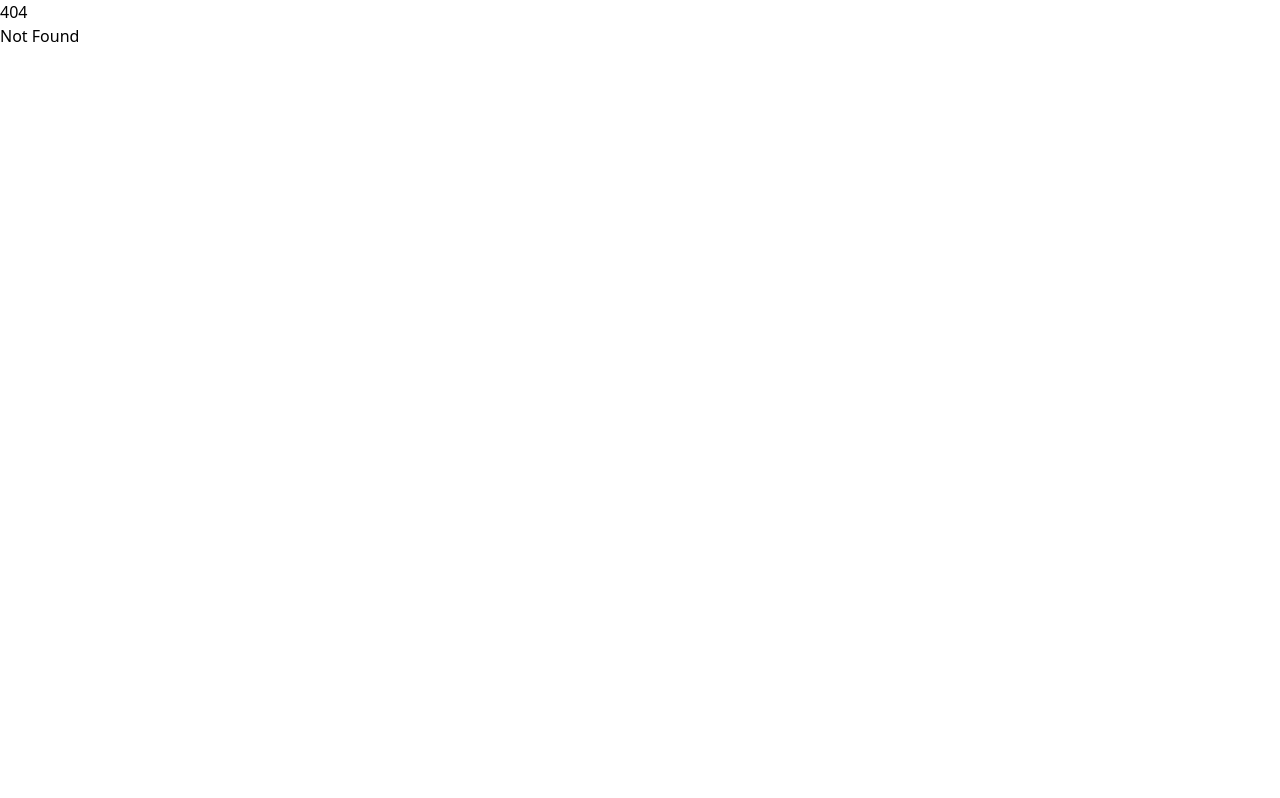
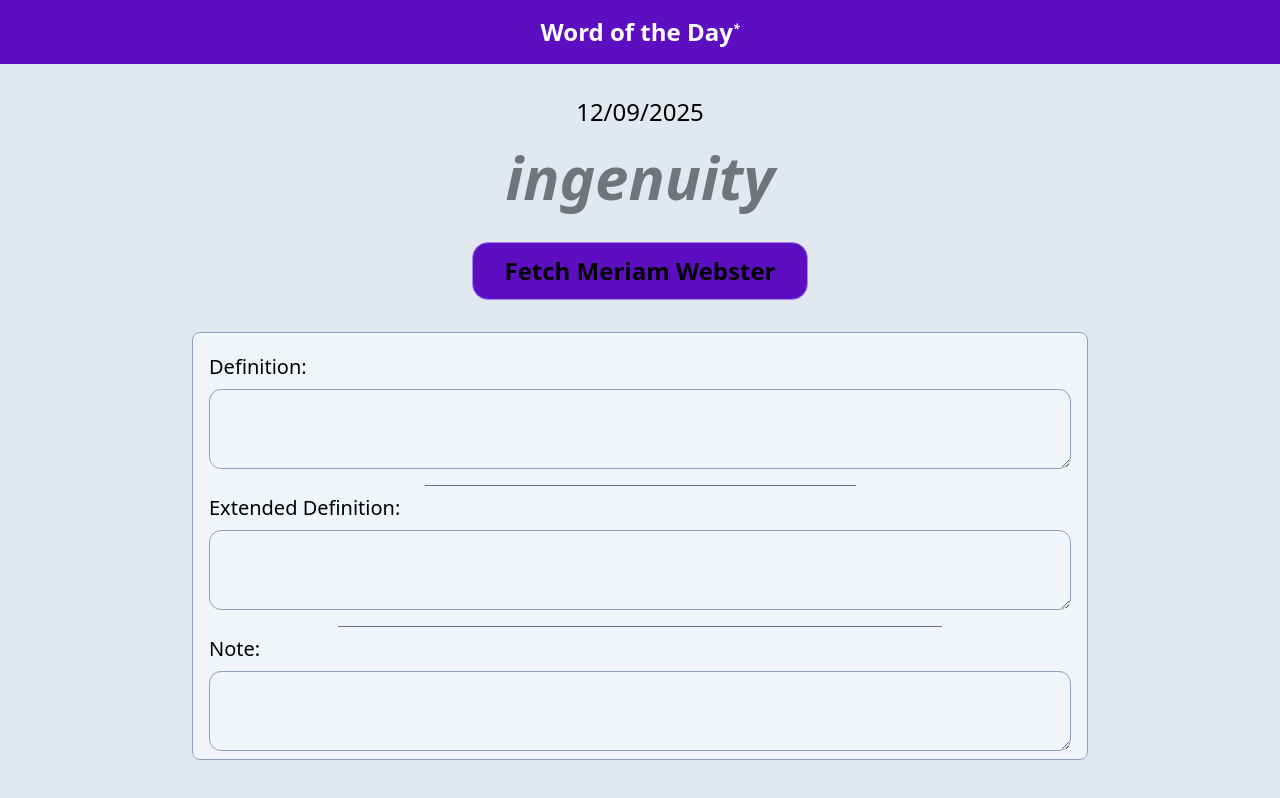
Before and after one commit to Somebody32x2/WordOfTheDay, a SvelteKit app: page /admin in a window 1280 px wide. Before the commit this address had no page. Shown: the top 798 px of the page. Built offline with nearby package versions, Linux system fonts and the light colour scheme; no server answers.

Commit message:
Admin page start

```diff
--- a/src/routes/+page.svelte
+++ b/src/routes/+page.svelte
@@ -1,7 +1,7 @@
 <script>
     import {MiramWebsterToHTML} from "$lib/MiriamWebsterParser.js";
     import { PUBLIC_TITLE } from "$env/static/public";
-    // TODO: change the title to today's word
+    // TODO: change the title to today's word, theme switcher
     let today = "alacrity"
     let day = "12/8/2025"
     let def = MiramWebsterToHTML("{bc}promptness in response {bc}cheerful readiness ")
--- /dev/null
+++ b/src/routes/admin/+page.svelte
@@ -0,0 +1,57 @@
+<script>
+    import {MiramWebsterToHTML} from "$lib/MiriamWebsterParser.js";
+    import {PUBLIC_TITLE, PUBLIC_API_ENDPOINT} from "$env/static/public";
+    // TODO: change the title to today's word, theme switcher
+    let today = ""
+    let day = Intl.DateTimeFormat('en-US', {
+        month: '2-digit',
+        day: '2-digit',
+        year: 'numeric'
+    }).format(new Date())
+    let def = MiramWebsterToHTML("{bc}promptness in response {bc}cheerful readiness ")
+    let extended_def = MiramWebsterToHTML("she accepted the invitation with {wi}alacrity{/wi}")
+    let note = "From Shakespeare.. lorem ipsum this field is optional "
+
+    let entries = {
+        "def": "",
+        "extended_def": "",
+        "note": ""
+    }
+
+    function fetchMW() {
+
+    }
+</script>
+<div class="w-full flex flex-col items-center dark:bg-gray-900 bg-slate-200 dark:text-white min-h-[100vh] pb-10">
+    <div class="w-full bg-violet-800 flex justify-center">
+        <h1 class="text-white font-bold text-center text-2xl m-4">{PUBLIC_TITLE} Word of the Day<i
+                class="text-xs relative bottom-[0.55rem] lg:bottom-[0.5rem]">*</i></h1>
+    </div>
+    <div class="w-[70%] mt-8 flex flex-col items-center">
+        <h4 class="w-full text-center text-2xl mb-2">{day}</h4>
+        <input placeholder="ingenuity" class="pb-2 text-4xl md:text-6xl font-bold italic text-center dark:bg-slate-600 rounded-2xl" bind:value={today}>
+    </div>
+    <button on:click={fetchMW} class="mt-4 text-2xl bg-violet-800 py-3 rounded-2xl px-8 font-bold border border-violet-400 hover:bg-violet-900 active:bg-violet-950 active:ring-4 transition-all ring-violet-500">Fetch Meriam Webster</button>
+    <div id="detailsbox" class="md:w-[70%] flex flex-col mt-8 min-h-80 bg-slate-100 dark:bg-slate-800 text-center text-xl mb-2 px-4 rounded-lg border-slate-400 border pt-3">
+
+        <h3>Definition:</h3>
+        <textarea bind:value={entries["def"]}></textarea>
+        <hr class="border-slate-500 mx-auto mt-2" style="width: {3+2*1}0%;"/>
+        <h3>Extended Definition:</h3>
+        <textarea bind:value={entries["extended_def"]}></textarea>
+        <hr class="border-slate-500 mx-auto mt-2" style="width: {3+2*2}0%;"/>
+        <h3>Note: </h3>
+        <textarea bind:value={entries["note"]}></textarea>
+
+
+    </div>
+</div>
+<style>
+    @reference "tailwindcss";
+    textarea {
+        @apply w-full border border-slate-400 rounded-xl min-h-20 my-2;
+    }
+    #detailsbox > h3 {
+        @apply text-left mt-2;
+    }
+</style>
```
Also changed, not shown: src/routes/admin/manifest.json (added).
